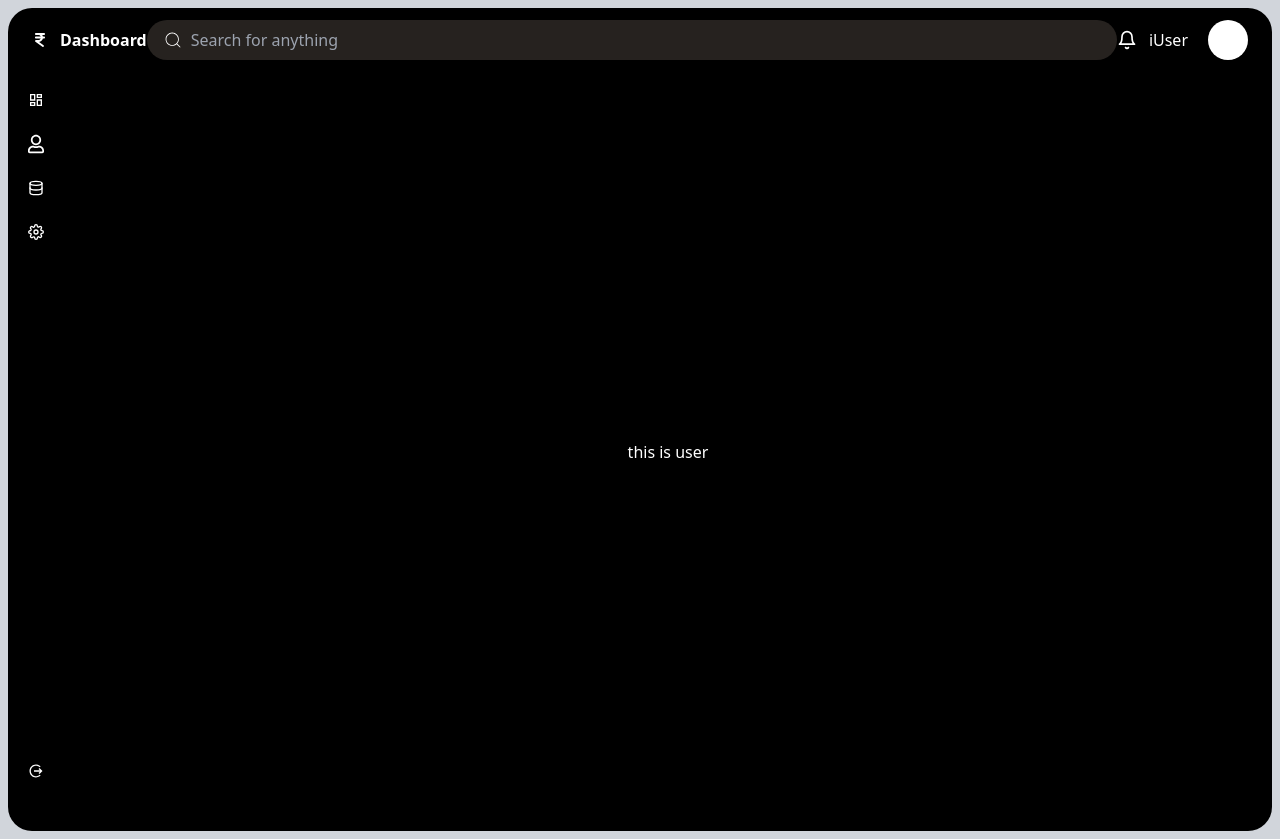
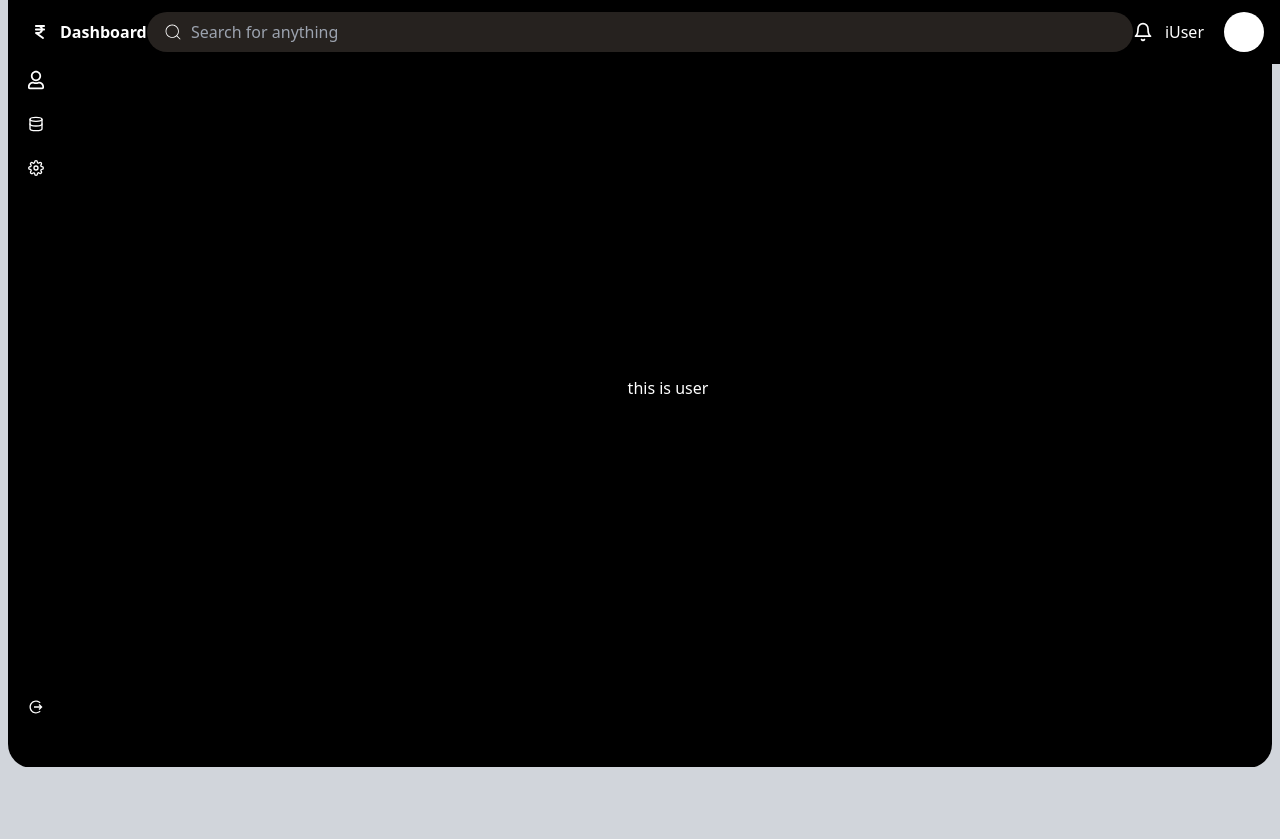
Before and after one commit to vkskumarthakur/Next-JS-Money-Investment, a Next.js app: page /user in a window 1280 px wide. After the commit the page ends 800 px from the top, so only its background shows below. Built offline with nearby package versions, Linux system fonts and the light colour scheme.

Commit message:
header in sticky now

```diff
--- a/app/globals.css
+++ b/app/globals.css
@@ -6,6 +6,9 @@
 
 body{
     font-family: "Noto Sans", sans-serif;
+}
+body::-webkit-scrollbar{
+    display: none;
 }
 
 /* code for hiding scrollbar in dashboard section for small card */
--- a/components/Header.jsx
+++ b/components/Header.jsx
@@ -7,7 +7,7 @@ import { CiSearch } from "react-icons/ci";
 
 const Header = () => {
   return (
-    <div className="px-6 py-3 bg-black">
+    <div className="px-6 py-3 bg-black fixed w-full top-0">
       <nav className="text-white flex items-center justify-between">
         <div className="nav-logo flex items-center justify-start gap-3">
           <FaIndianRupeeSign />
```
